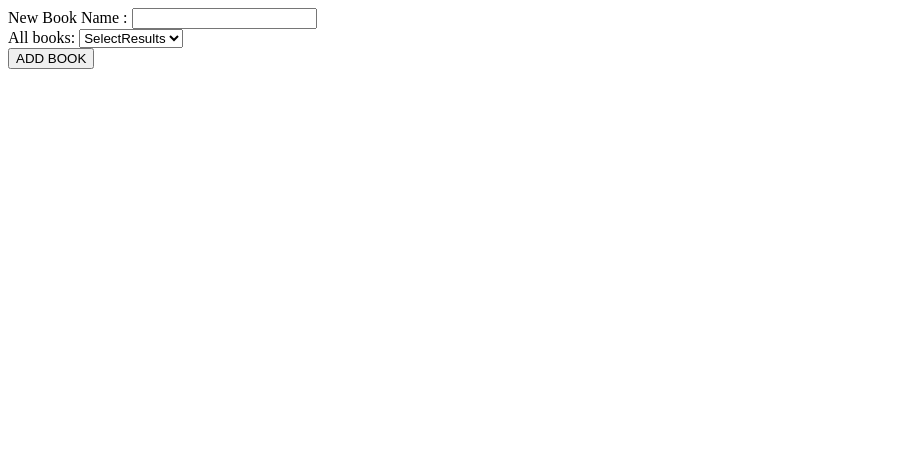
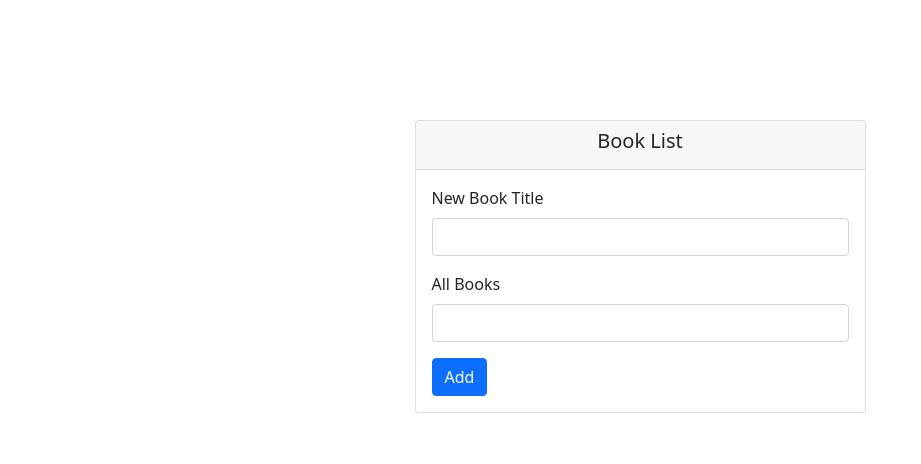
Before and after one commit to zidan970/booklist, a plain HTML site: page index.html in a window 1280 px wide. Shown: the whole page, without its empty margins (0-921 px from the left). Drawn offline with nearby package versions, Linux system fonts and the light colour scheme.

Commit message:
Update index.html

```diff
--- a/index.html
+++ b/index.html
@@ -1,33 +1,56 @@
-<!DOCTYPE html>
+<!doctype html>
+<html lang="en">
 
-<html lang="en">
-  <head>
-    <meta charset="UTF-8" />
-    <meta http-equiv="X-UA-Compatible" content="IE=edge" />
-    <meta name="viewport" content="width=device-width, initial-scale=1.0" />
-    <title>Booklist JQuery</title>
-    <script src="https://code.jquery.com/jquery-3.6.0.min.js"></script>
-    <script>
-        $('#btnAdd').click(function()
-        {
-            var newbook = $('#txtNewBook').val();
-            $('#DOLbook').append(new Option(newbook, newbook));
-        }
-    </script>
-  </head>
+<head>
+  <meta charset="utf-8">
+  <meta name="viewport" content="width=device-width, initial-scale=1">
+  <link href="https://cdn.jsdelivr.net/npm/bootstrap@5.1.3/dist/css/bootstrap.min.css" rel="stylesheet"
+    integrity="sha384-1BmE4kWBq78iYhFldvKuhfTAU6auU8tT94WrHftjDbrCEXSU1oBoqyl2QvZ6jIW3" crossorigin="anonymous">
+  <title>Booklist JQuery</title>
+  <script src="https://code.jquery.com/jquery-3.6.0.min.js"></script>
+</head>
 
-  <body>
-    New Book Name : <input type="text" id="new_book" name="new_book" class="form-control"/>
-        <br/>
+<br><br><br>
 
-        All books:
-        <select id="DOLbook">
-            <option value="">SelectResults</option>
-          </select>
+<body>
+  <div class="container">
+    <div class="row justify-content-center py-5">
+      <div class="col-md-5">
+        <div class="card">
+          <div class="card-header  mb-0">
+            <h5 class="text-center">Book List</h5>
+          </div>
+          <div class="card-body">
+            <form>
+              <!--email-->
+              <div class="mb-3">
+                <label for="newBookTitle" class="form-label">New Book Title</label>
+                <input type="text" class="form-control" id="txtNewBook" aria-describedby="newBookHelp">
+              </div>
 
-          <br/>
+              <!--password-->
+              <div class="mb-3">
+                <label for="allBooks" class="form-label">All Books</label>
+                <select type="" class="form-control" id="ALLbook">
+                  <option value=""></option>
+                </select>
+              </div>
 
-          <input type="button" value="ADD BOOK" id="btnAdd" />
-  </body>
+              <!--tombol add-->
+              <button type="button" class="btn btn-primary" id="btnAdd">Add</button>
+              <script>
+                $('#btnAdd').click(function()
+                {
+                    var newbook = $('#txtNewBook').val();
+                    $('#ALLbook').append(new Option(newbook, newbook));
+                });
+              </script>
+            </form>
+          </div>
+        </div>
+      </div>
+    </div>
+  </div>
+</body>
 
 </html>
```
